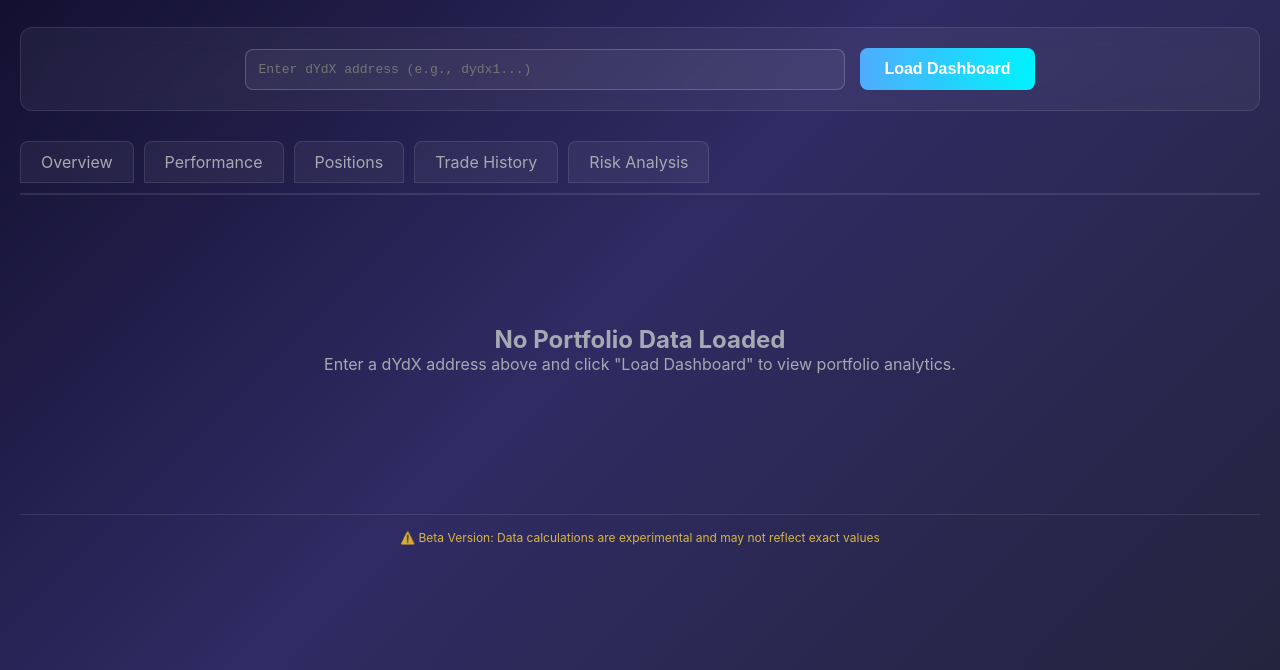
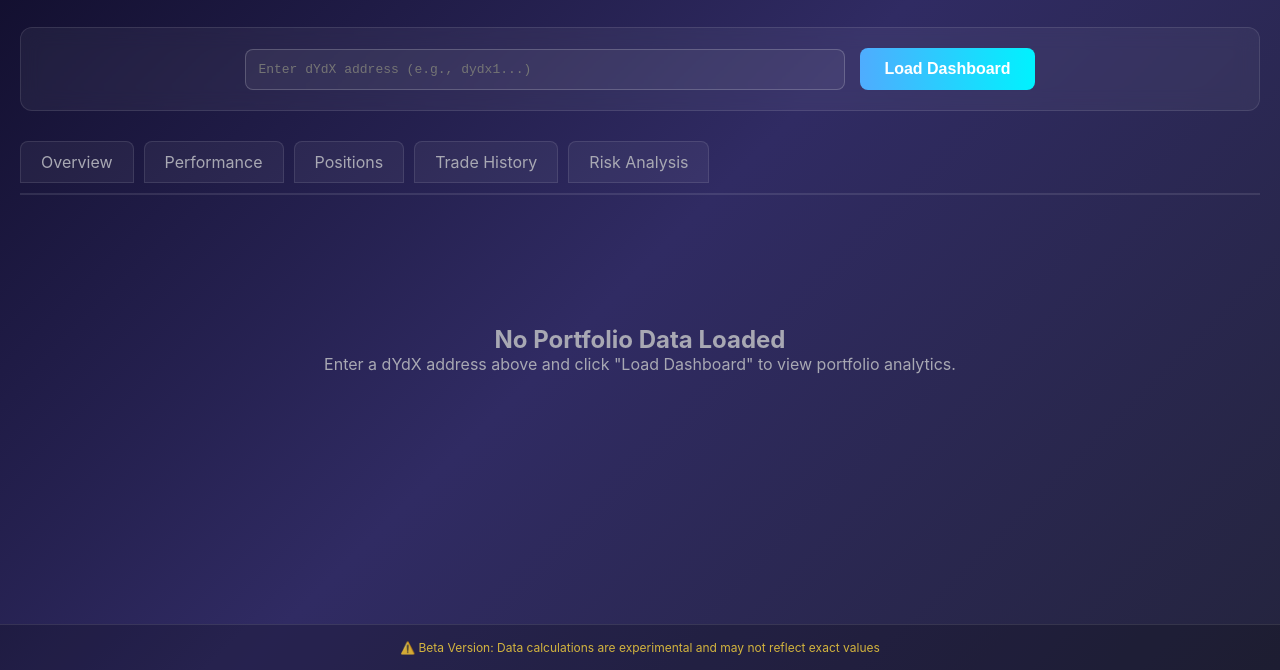
Before and after one commit to 0xferit/dydx-trading-dashboard, a plain HTML site: page dydx-advanced-analytics.html in a window 1280 px wide. Shown: the part 130-800 px from the top of the page. Drawn offline with nearby package versions, Linux system fonts and the light colour scheme.

Commit message:
Fix footer to stick to bottom of viewport using flexbox layout

```diff
--- a/dydx-advanced-analytics.html
+++ b/dydx-advanced-analytics.html
@@ -20,17 +20,41 @@
             box-sizing: border-box;
         }
 
+        html {
+            height: 100%;
+        }
+
         body {
             font-family: -apple-system, BlinkMacSystemFont, 'Segoe UI', Roboto, Oxygen, Ubuntu, sans-serif;
             background: linear-gradient(135deg, #0f0c29 0%, #302b63 50%, #24243e 100%);
             color: #fff;
-            min-height: 100vh;
-            padding: 20px;
+            min-height: 100%;
+            display: flex;
+            flex-direction: column;
+            margin: 0;
+            padding: 0;
         }
 
         .dashboard {
             max-width: 1800px;
             margin: 0 auto;
+            padding: 20px;
+            flex: 1;
+            width: 100%;
+            display: flex;
+            flex-direction: column;
+        }
+
+        .dashboard-content {
+            flex: 1;
+        }
+
+        .footer {
+            margin-top: auto;
+            padding: 15px;
+            text-align: center;
+            border-top: 1px solid rgba(255, 255, 255, 0.1);
+            background: rgba(0, 0, 0, 0.2);
         }
 
         .header {
@@ -368,6 +392,7 @@
 </head>
 <body>
     <div class="dashboard">
+        <div class="dashboard-content">
         <div class="header">
             <h1>Advanced Trading Analytics</h1>
             <div class="subtitle">dYdX Portfolio Performance & Risk Analysis</div>
@@ -690,12 +715,13 @@
                 </div>
             </div>
         </div>
-
-        <!-- Footer with beta disclaimer -->
-        <div style="margin-top: 40px; padding: 15px; text-align: center; border-top: 1px solid rgba(255, 255, 255, 0.1);">
-            <div style="font-size: 0.75em; color: #ffd93d; opacity: 0.8;">
-                ⚠️ Beta Version: Data calculations are experimental and may not reflect exact values
-            </div>
+        </div> <!-- End dashboard-content -->
+    </div> <!-- End dashboard -->
+
+    <!-- Footer with beta disclaimer -->
+    <div class="footer">
+        <div style="font-size: 0.75em; color: #ffd93d; opacity: 0.8;">
+            ⚠️ Beta Version: Data calculations are experimental and may not reflect exact values
         </div>
     </div>
 
```
